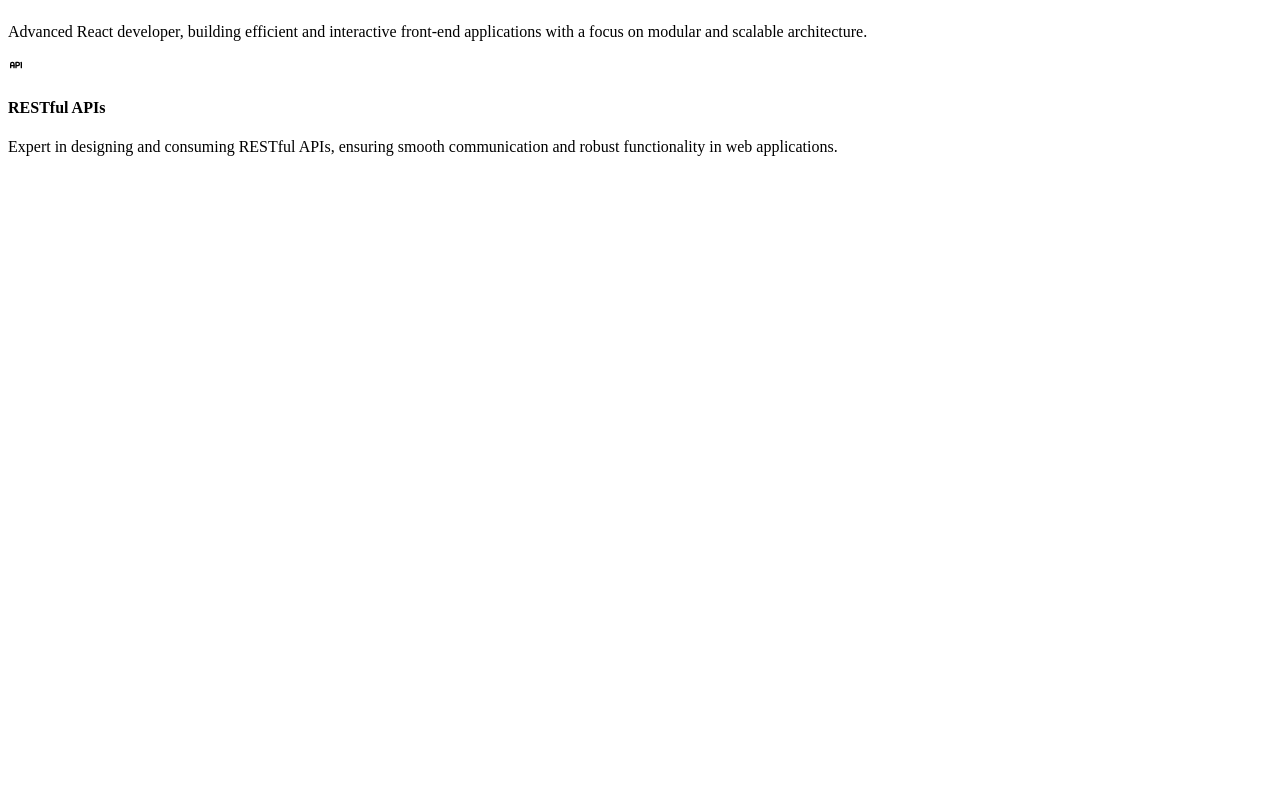
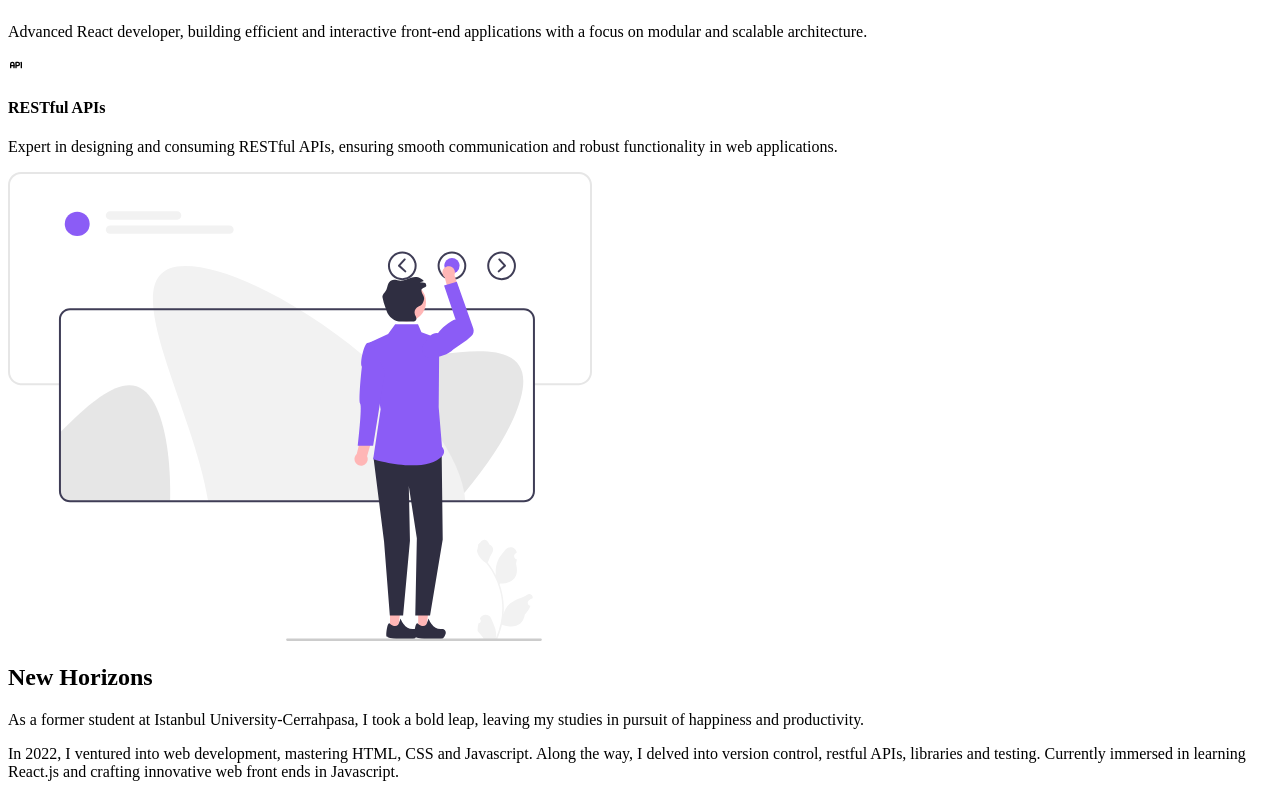
Before and after one commit to akaBaytar/tailwind-portfolio, a React (Vite) app: page / in a window 1280 px wide. Shown: the part 1516-2313 px from the top of the page. Before the commit the page ends 1688 px from the top, so only its background shows below. Built offline with nearby package versions, Linux system fonts and the light colour scheme; the HTML template or start-up script is replaced by a standard one.

Commit message:
create and styled About section

```diff
--- a/src/App.jsx
+++ b/src/App.jsx
@@ -2,14 +2,16 @@ import { Fragment } from 'react';
 
 import Navbar from './components/Navbar';
 import Hero from './components/Hero';
+import About from './components/About';
 import Skills from './components/Skills';
 
 function App() {
   return (
     <Fragment>
       <Navbar />
-      <Hero/>
-      <Skills/>
+      <Hero />
+      <Skills />
+      <About />
     </Fragment>
   );
 }
--- /dev/null
+++ b/src/components/About.jsx
@@ -0,0 +1,27 @@
+import Title from './Title';
+
+import svg from '../assets/svg/hero.svg';
+
+const About = () => {
+  return (
+    <section className='bg-white py-20' id='about'>
+      <div className='aligning grid md:grid-cols-2 items-center gap-16'>
+        <img src={svg} alt='About Illustration' className='w-full h-64' />
+        <article>
+          <Title text={'New Horizons'} />
+          <p className='text-slate-800 mt-8 leading-loose'>
+            As a former student at Istanbul University-Cerrahpasa, I took a bold leap, leaving my studies in pursuit of
+            happiness and productivity.
+          </p>
+          <p className='text-slate-800 mt-8 leading-loose'>
+            In 2022, I ventured into web development, mastering HTML, CSS and Javascript. Along the way, I delved into
+            version control, restful APIs, libraries and testing. Currently immersed in learning React.js and crafting
+            innovative web front ends in Javascript.
+          </p>
+        </article>
+      </div>
+    </section>
+  );
+};
+
+export default About;
--- a/src/data/index.jsx
+++ b/src/data/index.jsx
@@ -6,8 +6,8 @@ import { TbApi } from 'react-icons/tb';
 
 export const links = [
   { id: nanoid(), href: '#home', text: 'home' },
+  { id: nanoid(), href: '#skills', text: 'skills' },
   { id: nanoid(), href: '#about', text: 'about' },
-  { id: nanoid(), href: '#skills', text: 'skills' },
   { id: nanoid(), href: '#projects', text: 'projects' },
 ];
 
```
